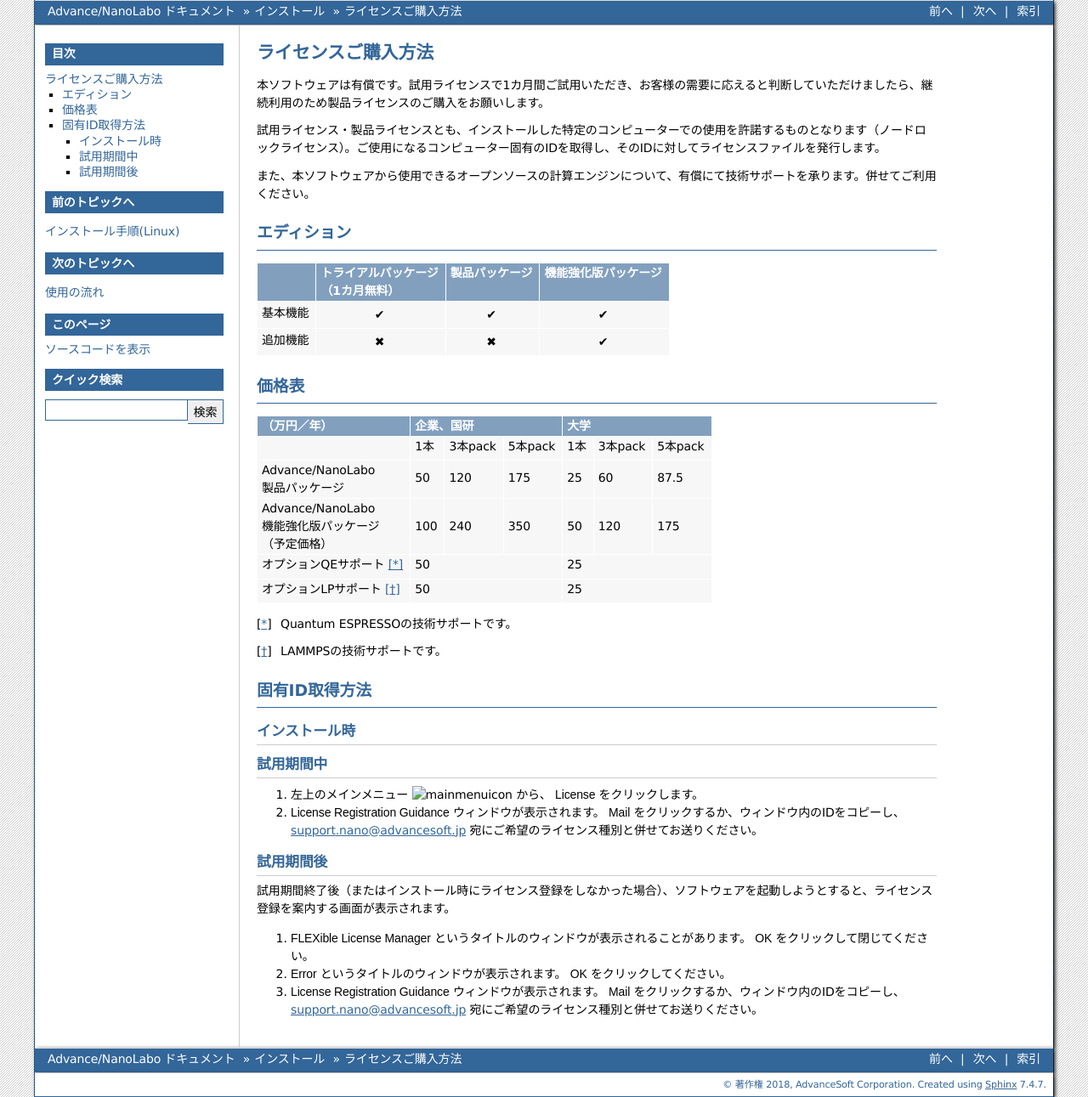
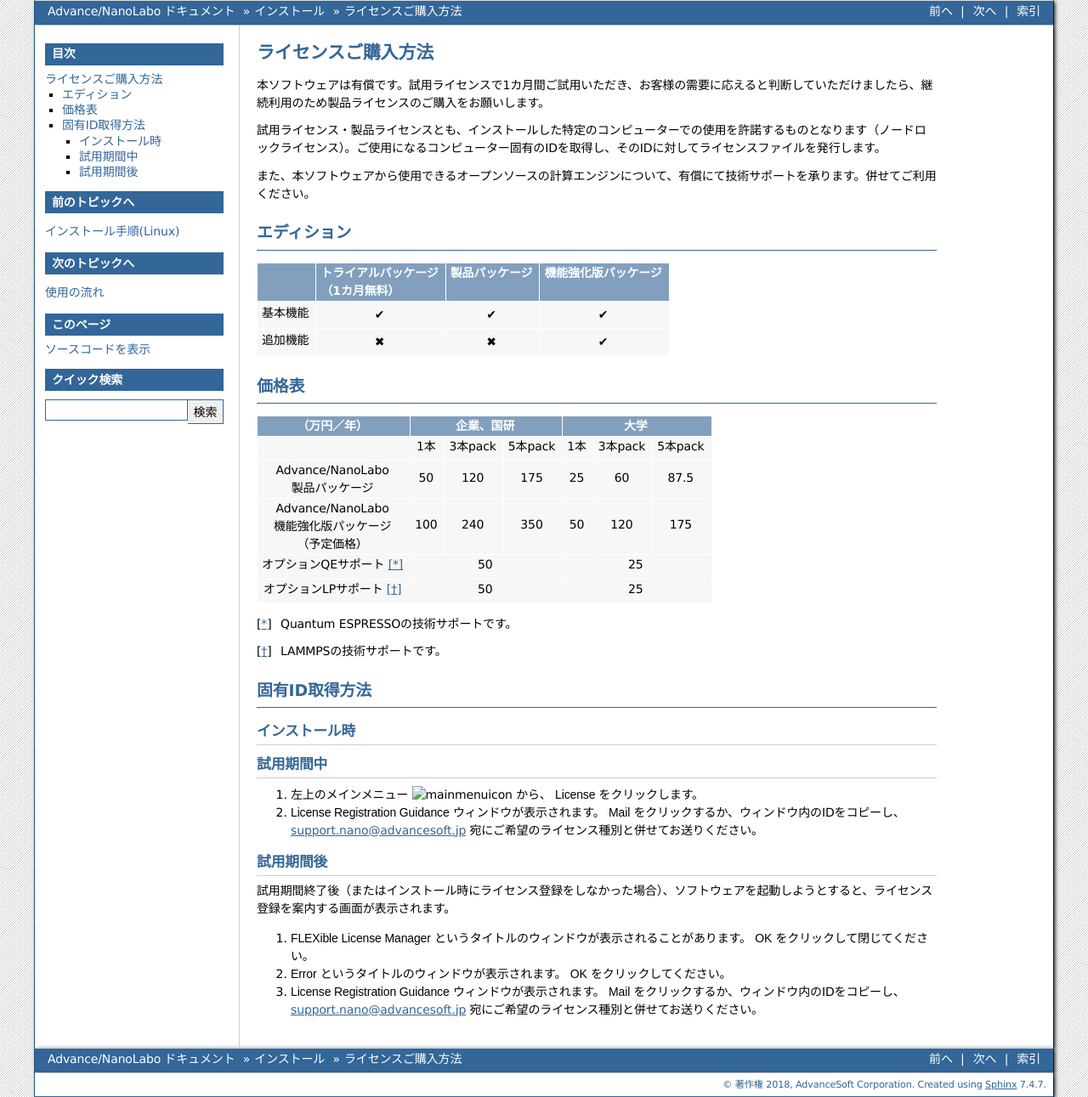
Before and after one commit to advancesoftcorp/nanolabo-doc, a Sphinx documentation site: the page built from docs/source/install/purchase.rst, in a window 1280 px wide. Shown: the whole page at 85% size. Built offline with Sphinx 7.4.7, drawn with Linux system fonts in a browser that asks for light colours; formulas are drawn with MathJax 3.

Commit message:
test custom css

```diff
--- /dev/null
+++ b/docs/source/_static/css/custom.css
@@ -0,0 +1,4 @@
+table.align-center td, table.align-center th {
+    text-align: center;
+    vertical-align: middle;
+}
--- a/docs/source/conf.py
+++ b/docs/source/conf.py
@@ -159,3 +159,6 @@ texinfo_documents = [
 
 # -- Extension configuration -------------------------------------------------
 locale_dirs = ["../locale"]
+
+def setup(app):
+    app.add_stylesheet('css/custom.css')
--- a/docs/source/install/purchase.rst
+++ b/docs/source/install/purchase.rst
@@ -40,9 +40,9 @@
 価格表
 ==============
 
+
 .. table::
-   :widths: auto
-   :align: center
+   :class: align-center
 
    +----------------------------+--------------------------+-------------------------+
    |  （万円／年）              |   企業、国研             |         大学            |
@@ -52,9 +52,9 @@
    || Advance/NanoLabo          |     |         |          |     |         |         |
    || 製品パッケージ            | 50  | 120     | 175      |  25 | 60      | 87.5    |
    +----------------------------+-----+---------+----------+-----+---------+---------+
-   || Advance/NanoLabo          ||    ||        ||         ||    ||        ||        |
-   || 機能強化版パッケージ      || 100|| 240    || 350     || 50 || 120    || 175    |
-   || （予定価格）              ||    ||        ||         ||    ||        ||        |
+   || Advance/NanoLabo          |     |         |          |     |         |         |
+   || 機能強化版パッケージ      | 100 |  240    |  350     |  50 |  120    |  175    |
+   || （予定価格）              |     |         |          |     |         |         |
    +----------------------------+-----+---------+----------+-----+---------+---------+
    | オプションQEサポート [*]_  |    50                    |   25                    |
    +----------------------------+--------------------------+-------------------------+
```
